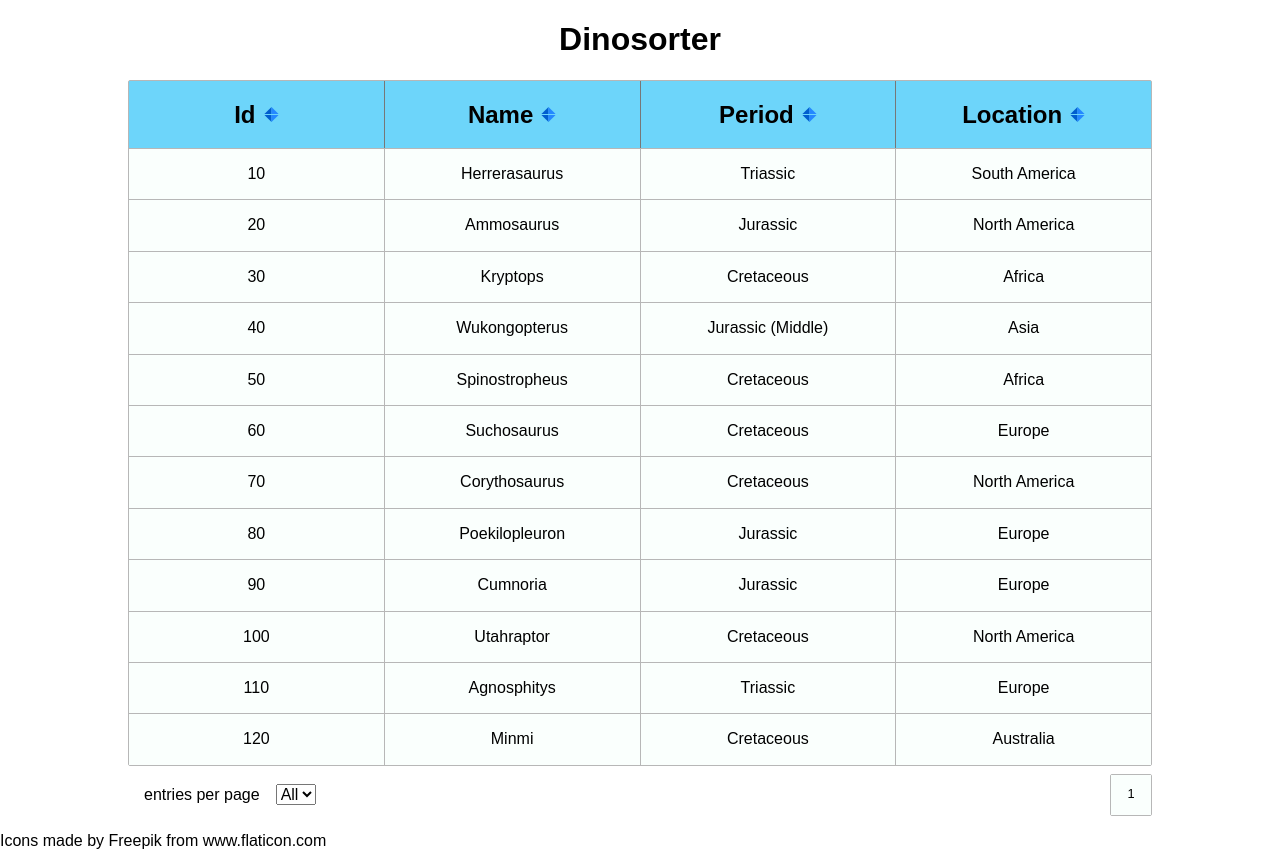
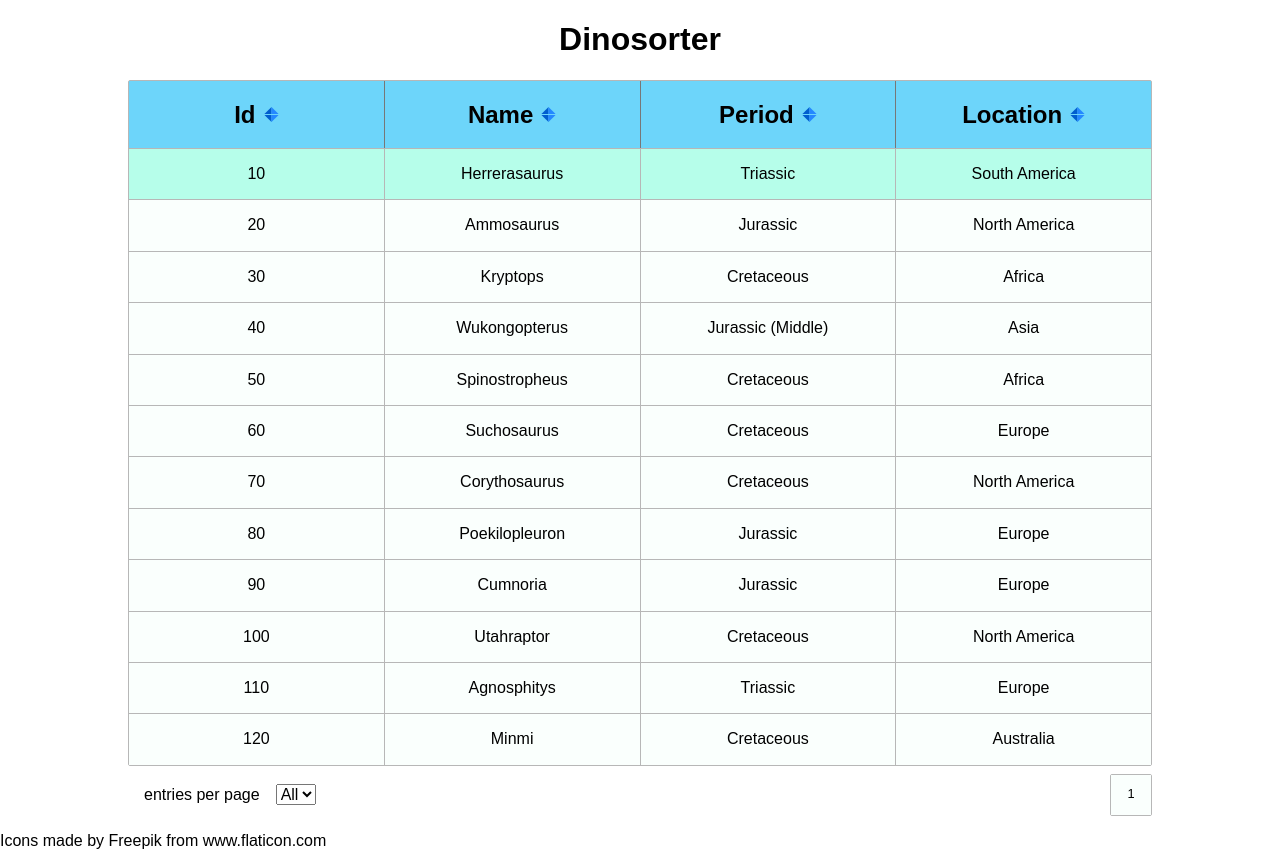
Before and after one commit to brenderbee/table-practice, a React (Create React App) app: page / in a window 1280 px wide. In both pictures the pointer is over the element 640 px from the left and 174 px from the top of the page. Built offline with nearby package versions, Linux system fonts and the light colour scheme.

Commit message:
Add background color when you hover over each row.

```diff
--- a/src/assets/css/Row.css
+++ b/src/assets/css/Row.css
@@ -9,3 +9,7 @@
 .row:last-child {
   border-bottom: none;
 }
+
+.row:hover {
+  background-color: rgba(110, 254, 214, 0.5);
+}
```
